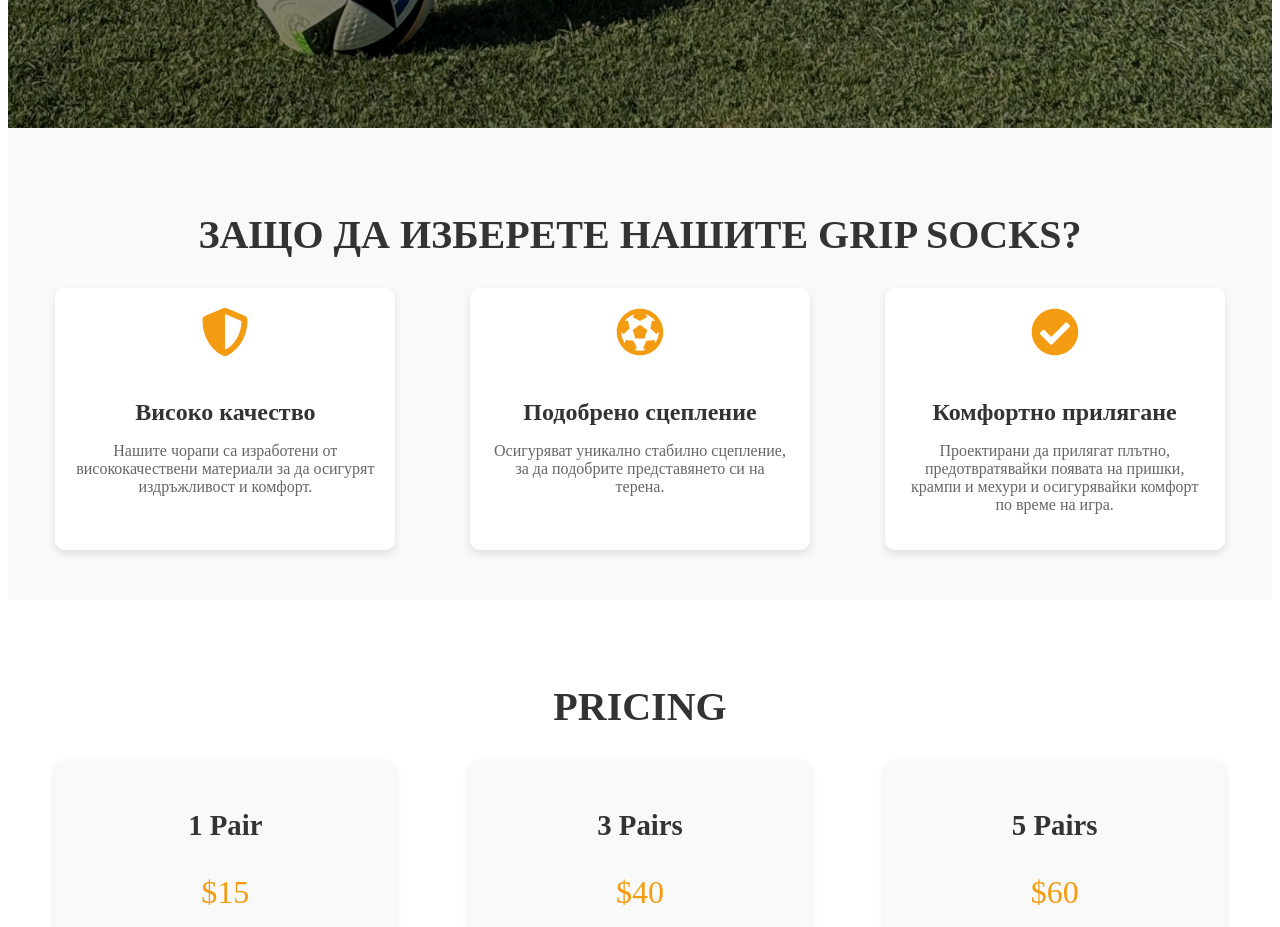
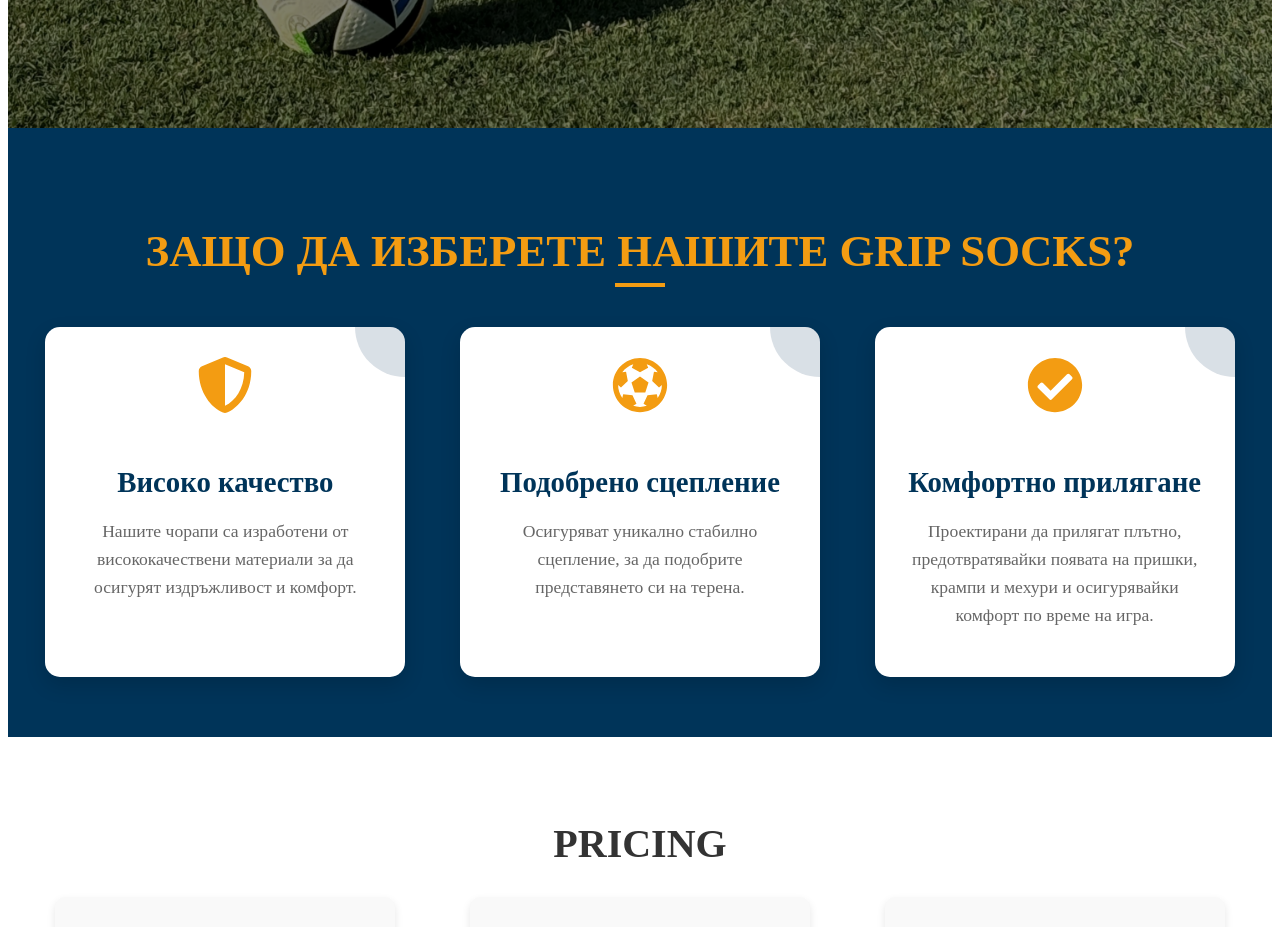
Before and after one commit to al-badarin/Grip-Socks-BecomePro-Website, a React (Vite) app in the folder grip-socks-becomepro/: page / in a window 1280 px wide. Shown: the part 800-1727 px from the top of the page. Built offline with nearby package versions, Linux system fonts and the light colour scheme.

Commit message:
Update Features.module.css

```diff
--- a/grip-socks-becomepro/src/components/Features/Features.module.css
+++ b/grip-socks-becomepro/src/components/Features/Features.module.css
@@ -1,15 +1,29 @@
 .features {
-  padding: 50px 20px;
-  background-color: #f9f9f9;
+  padding: 60px 20px;
+  background-color: #003459; /* Navy blue background */
   text-align: center;
 }
 
 .sectionTitle {
-  font-size: 2.5rem;
-  margin-bottom: 30px;
-  color: #333;
+  font-size: 2.8rem;
+  margin-bottom: 40px;
+  color: #f39c12; /* Gold color */
   font-weight: bold;
   text-transform: uppercase;
+  position: relative;
+  display: inline-block;
+  padding-bottom: 10px;
+}
+
+.sectionTitle::after {
+  content: '';
+  position: absolute;
+  width: 50px;
+  height: 4px;
+  background-color: #f39c12; /* Gold underline */
+  left: 50%;
+  transform: translateX(-50%);
+  bottom: 0;
 }
 
 .featuresContainer {
@@ -22,34 +36,64 @@
 .feature {
   flex-basis: 30%;
   max-width: 300px;
-  padding: 20px;
-  background-color: white;
-  border-radius: 10px;
-  box-shadow: 0 4px 8px rgba(0, 0, 0, 0.1);
+  padding: 30px;
+  background-color: #ffffff; /* White background */
+  border-radius: 15px;
+  box-shadow: 0 8px 20px rgba(0, 0, 0, 0.15); /* Stronger box shadow */
   transition: transform 0.3s ease, box-shadow 0.3s ease;
+  position: relative;
+  overflow: hidden;
 }
 
 .feature:hover {
-  transform: translateY(-10px);
-  box-shadow: 0 8px 16px rgba(0, 0, 0, 0.2);
+  transform: translateY(-10px) rotate(-1deg); /* Slight rotation on hover */
+  box-shadow: 0 12px 24px rgba(0, 0, 0, 0.3);
+}
+
+.feature::before {
+  content: '';
+  position: absolute;
+  top: -50px;
+  right: -50px;
+  width: 100px;
+  height: 100px;
+  background-color: rgba(
+    3,
+    52,
+    89,
+    0.15
+  ); /* Semi-transparent navy blue circle */
+  border-radius: 50%;
+  transition: top 0.3s ease, right 0.3s ease;
+}
+
+.feature:hover::before {
+  top: -70px;
+  right: -70px;
 }
 
 .icon {
-  font-size: 3rem;
-  color: #f39c12;
-  margin-bottom: 15px;
+  font-size: 3.5rem;
+  color: #f39c12; /* Gold color for icons */
+  margin-bottom: 20px;
+  transition: color 0.3s ease;
+}
+
+.feature:hover .icon {
+  color: #042d62; /* Darker navy blue on hover */
 }
 
 .featureTitle {
-  font-size: 1.5rem;
-  margin-bottom: 10px;
-  color: #333;
+  font-size: 1.8rem;
+  margin-bottom: 15px;
+  color: #003459; /* Navy blue for titles */
   font-weight: bold;
 }
 
 .featureDescription {
-  font-size: 1rem;
-  color: #666;
+  font-size: 1.1rem;
+  color: #666666;
+  line-height: 1.6;
 }
 
 /* Responsive Design */
@@ -62,6 +106,24 @@
   .feature {
     flex-basis: 80%;
     max-width: none;
-    margin-bottom: 20px;
+    margin-bottom: 30px;
   }
 }
+
+@media (max-width: 480px) {
+  .sectionTitle {
+    font-size: 2.2rem;
+  }
+
+  .featureTitle {
+    font-size: 1.5rem;
+  }
+
+  .featureDescription {
+    font-size: 1rem;
+  }
+
+  .icon {
+    font-size: 3rem;
+  }
+}
```
